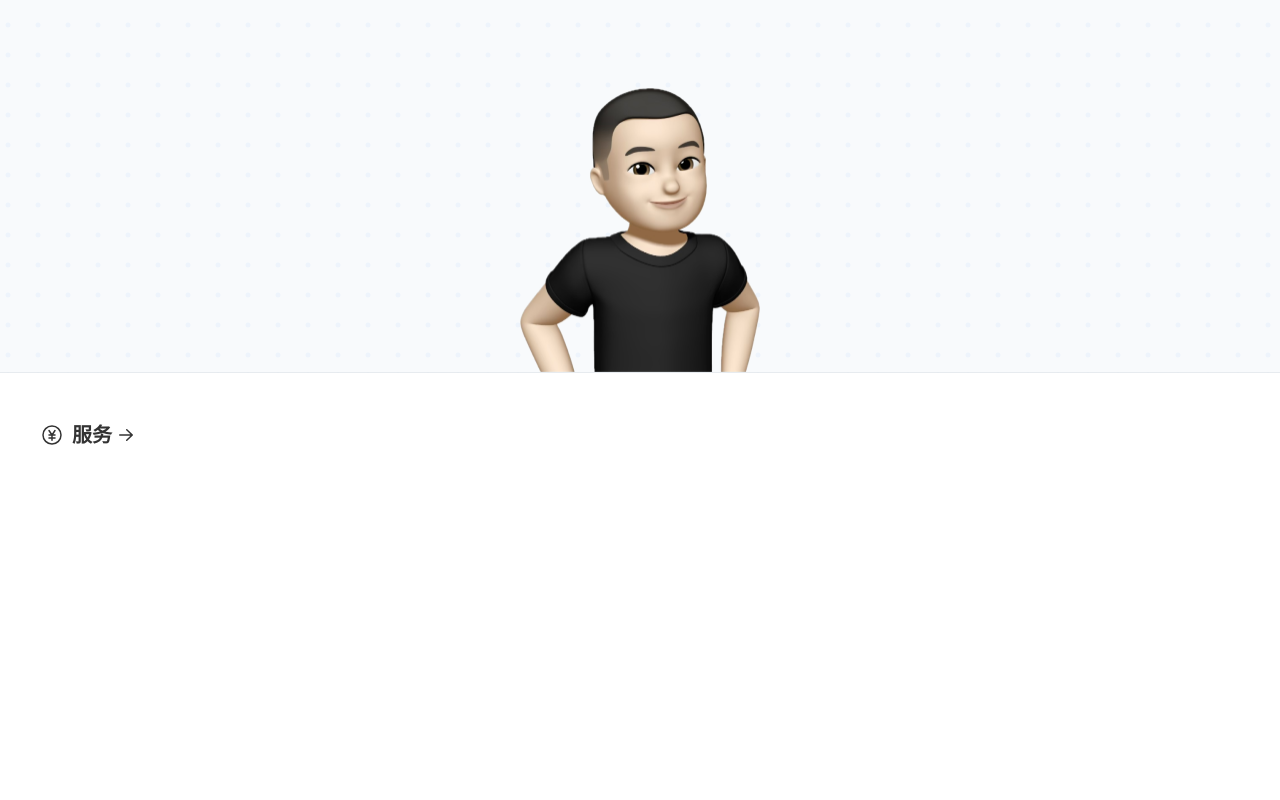
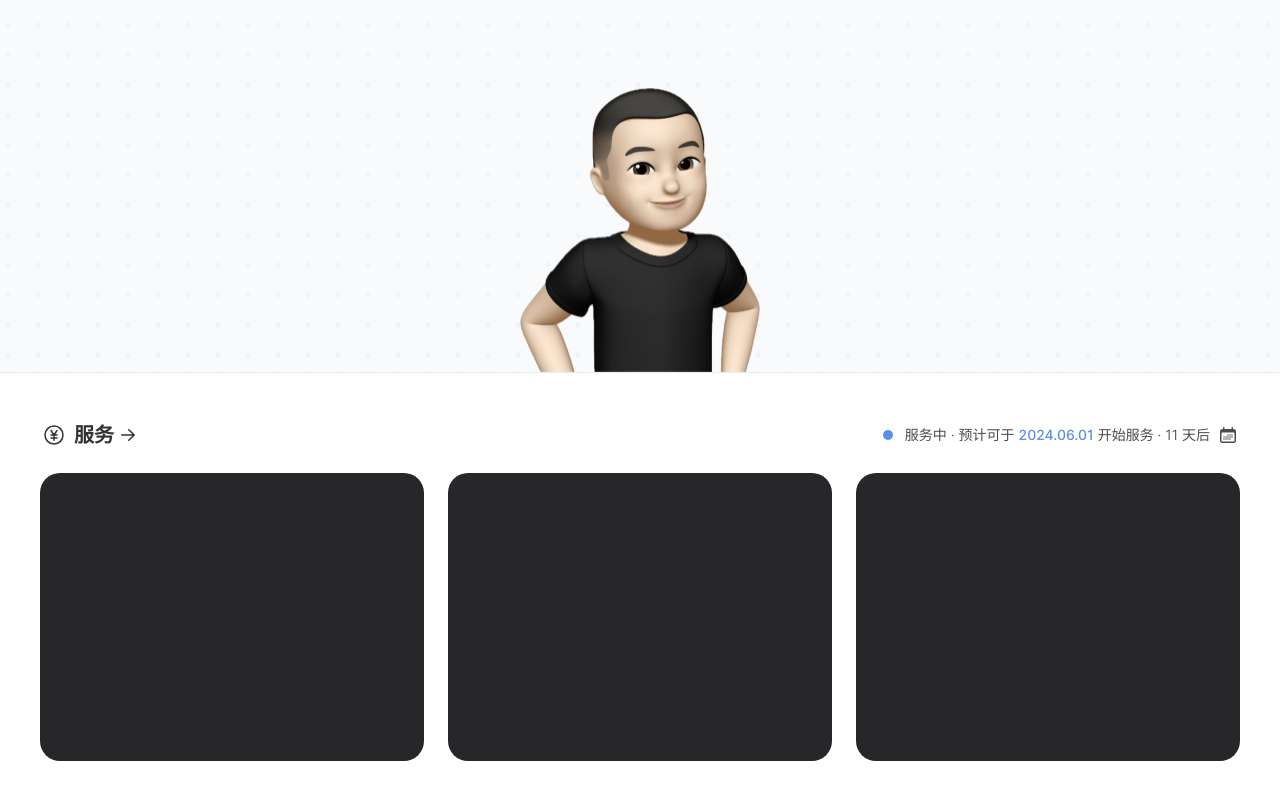
Before and after one commit to trojanyao/trojanyao, a Next.js app: page / in a window 1280 px wide. Shown: the part 428-1228 px from the top of the page. Before the commit the page ends 925 px from the top, so only its background shows below. Built offline with nearby package versions, Linux system fonts and the light colour scheme.

Commit message:
feat: add <ServiceItem> component and Service section in homepage

```diff
--- a/app/components/SectionHeader.tsx
+++ b/app/components/SectionHeader.tsx
@@ -14,7 +14,7 @@ export default function SectionHeader({
   children?: React.ReactNode;
 }) {
   return (
-    <div className="w-full flex justify-between">
+    <div className="w-full px-[2px] mb-6 flex justify-between items-center">
       {/* Left */}
       <Link href={url} className="group">
         <div className="flex items-center gap-1 cursor-pointer">
--- a/app/components/SectionService.tsx
+++ b/app/components/SectionService.tsx
@@ -1,14 +1,20 @@
 import { CurrencyYenIcon } from '@heroicons/react/24/outline';
 import SectionHeader from './SectionHeader';
+import AvailableStatus from '../service/AvailableStatus';
+import ServiceItem from '@/app/service/ServiceItem';
 
 export default function SectionService() {
   return (
     <section>
-      <SectionHeader
-        url="/service"
-        title="服务"
-        icon={<CurrencyYenIcon />}
-      ></SectionHeader>
+      <SectionHeader url="/service" title="服务" icon={<CurrencyYenIcon />}>
+        <AvailableStatus />
+      </SectionHeader>
+
+      <ul className="grid grid-cols-3 gap-6">
+        {Array.from({ length: 3 }).map((item, index) => (
+          <ServiceItem key={index} />
+        ))}
+      </ul>
     </section>
   );
 }
--- /dev/null
+++ b/app/service/ServiceItem.tsx
@@ -0,0 +1,9 @@
+export default function ServiceItem() {
+  return (
+    <div className="aspect-[4/3] bg-zinc-800 rounded-[20px] relative overflow-hidden group cursor-pointer">
+      <div className="w-full px-6 py-5 absolute bottom-0 translate-y-full text-white/90 font-medium group-hover:translate-y-0 transition-[transform] duration-300 ease-out">
+        Web 前端开发 · React
+      </div>
+    </div>
+  );
+}
```
